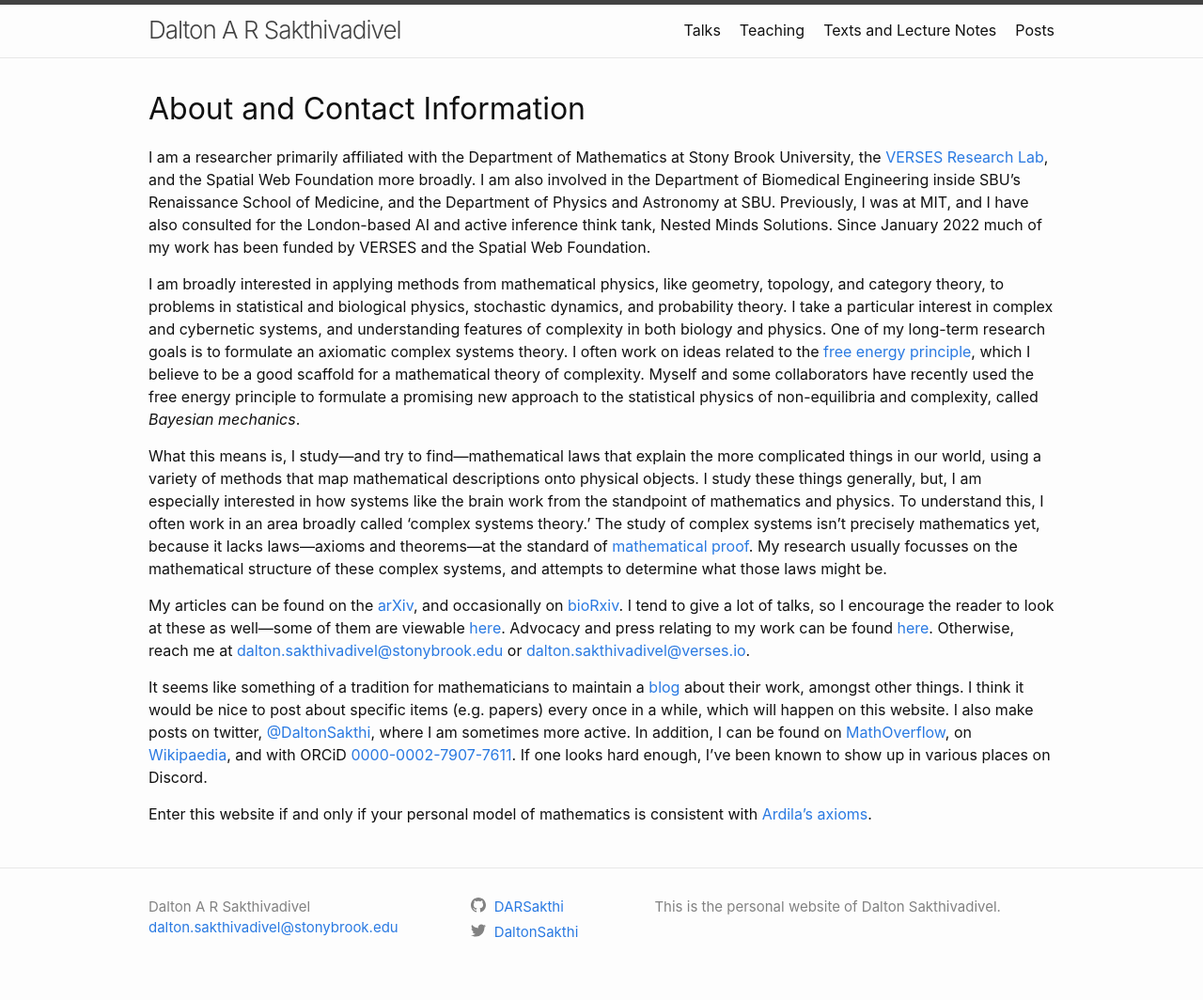
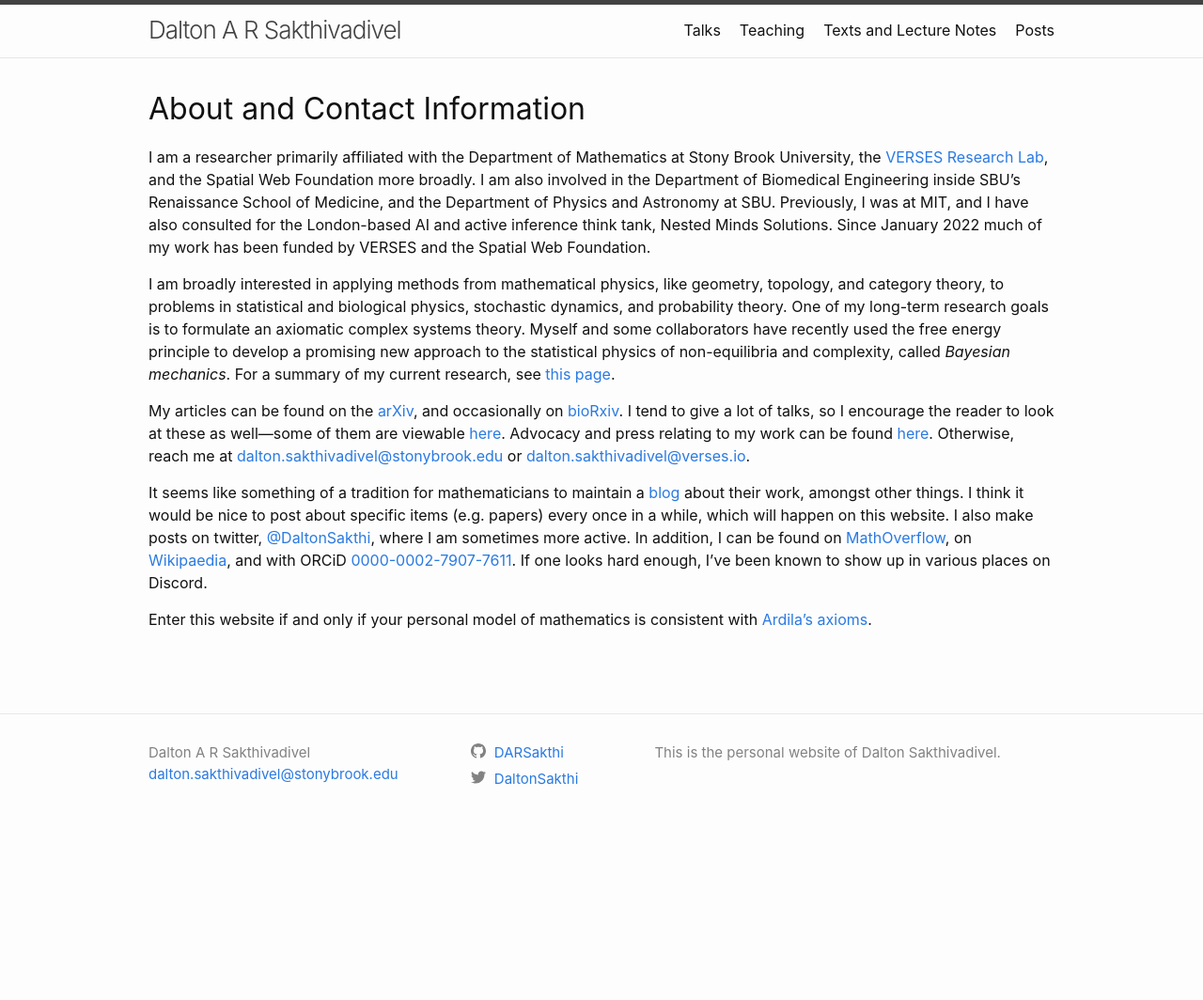
Before and after one commit to DARSakthi/DARSakthi.github.io, a Jekyll site: the page built from index.markdown, in a window 1280 px wide. Shown: the whole page at 94% size. Built offline with Jekyll 4.4.1, drawn with Linux system fonts in a browser that asks for light colours; after the commit the page ends 900 px from its top, so only the background shows below that.

Commit message:
Updates (research interests page)

```diff
--- a/index.markdown
+++ b/index.markdown
@@ -8,9 +8,7 @@ author_profile: true
 
 I am a researcher primarily affiliated with the Department of Mathematics at Stony Brook University, the [VERSES Research Lab](https://darsakthi.github.io/verses-lab/), and the Spatial Web Foundation more broadly. I am also involved in the Department of Biomedical Engineering inside SBU's Renaissance School of Medicine, and the Department of Physics and Astronomy at SBU. Previously, I was at MIT, and I have also consulted for the London-based AI and active inference think tank, Nested Minds Solutions. Since January 2022 much of my work has been funded by VERSES and the Spatial Web Foundation.
 
-I am broadly interested in applying methods from mathematical physics, like geometry, topology, and category theory, to problems in statistical and biological physics, stochastic dynamics, and probability theory. I take a particular interest in complex and cybernetic systems, and understanding features of complexity in both biology and physics. One of my long-term research goals is to formulate an axiomatic complex systems theory. I often work on ideas related to the [free energy principle](https://en.wikipedia.org/wiki/Free_energy_principle), which I believe to be a good scaffold for a mathematical theory of complexity. Myself and some collaborators have recently used the free energy principle to formulate a promising new approach to the statistical physics of non-equilibria and complexity, called _Bayesian mechanics_.
-
-What this means is, I study—and try to find—mathematical laws that explain the more complicated things in our world, using a variety of methods that map mathematical descriptions onto physical objects. I study these things generally, but, I am especially interested in how systems like the brain work from the standpoint of mathematics and physics. To understand this, I often work in an area broadly called 'complex systems theory.' The study of complex systems isn’t precisely mathematics yet, because it lacks laws—axioms and theorems—at the standard of [mathematical proof](https://en.wikipedia.org/wiki/Mathematical_proof). My research usually focusses on the mathematical structure of these complex systems, and attempts to determine what those laws might be.
+I am broadly interested in applying methods from mathematical physics, like geometry, topology, and category theory, to problems in statistical and biological physics, stochastic dynamics, and probability theory. One of my long-term research goals is to formulate an axiomatic complex systems theory. Myself and some collaborators have recently used the free energy principle to develop a promising new approach to the statistical physics of non-equilibria and complexity, called _Bayesian mechanics_. For a summary of my current research, see [this page](https://darsakthi.github.io/research).
 
 My articles can be found on the [arXiv](https://arxiv.org/a/0000-0002-7907-7611.html), and occasionally on [bioRxiv](https://www.biorxiv.org/search/author1%3ADalton%2BA%2BR%2BSakthivadivel%2B). I tend to give a lot of talks, so I encourage the reader to look at these as well—some of them are viewable [here](https://darsakthi.github.io/talks). Advocacy and press relating to my work can be found [here](https://darsakthi.github.io/other/). Otherwise, reach me at [dalton.sakthivadivel@stonybrook.edu](mailto:dalton.sakthivadivel@stonybrook.edu) or [dalton.sakthivadivel@verses.io](mailto:dalton.sakthivadivel@verses.io).
 
```
